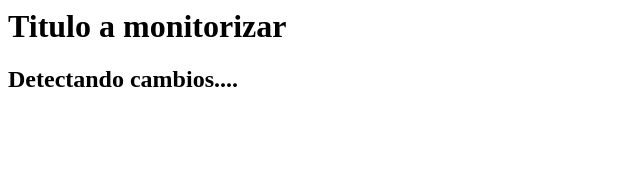
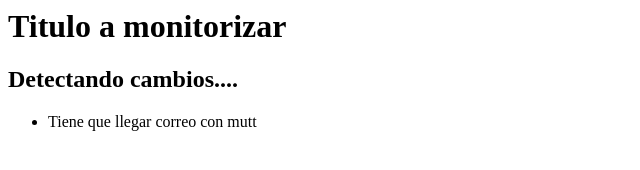
Before and after one commit to Albvadi/monitor-changes, a plain HTML site: page index.html in a window 1280 px wide. Shown: the whole page, without its empty margins (0-640 px from the left). Drawn offline with Linux system fonts and the light colour scheme.

Commit message:
Update index.html

```diff
--- a/index.html
+++ b/index.html
@@ -1,3 +1,6 @@
 <h1>Titulo a monitorizar</h1>
 
 <h2>Detectando cambios....</h2>
+<ul>
+  <li>Tiene que llegar correo con mutt</li>
+</ul>
```
